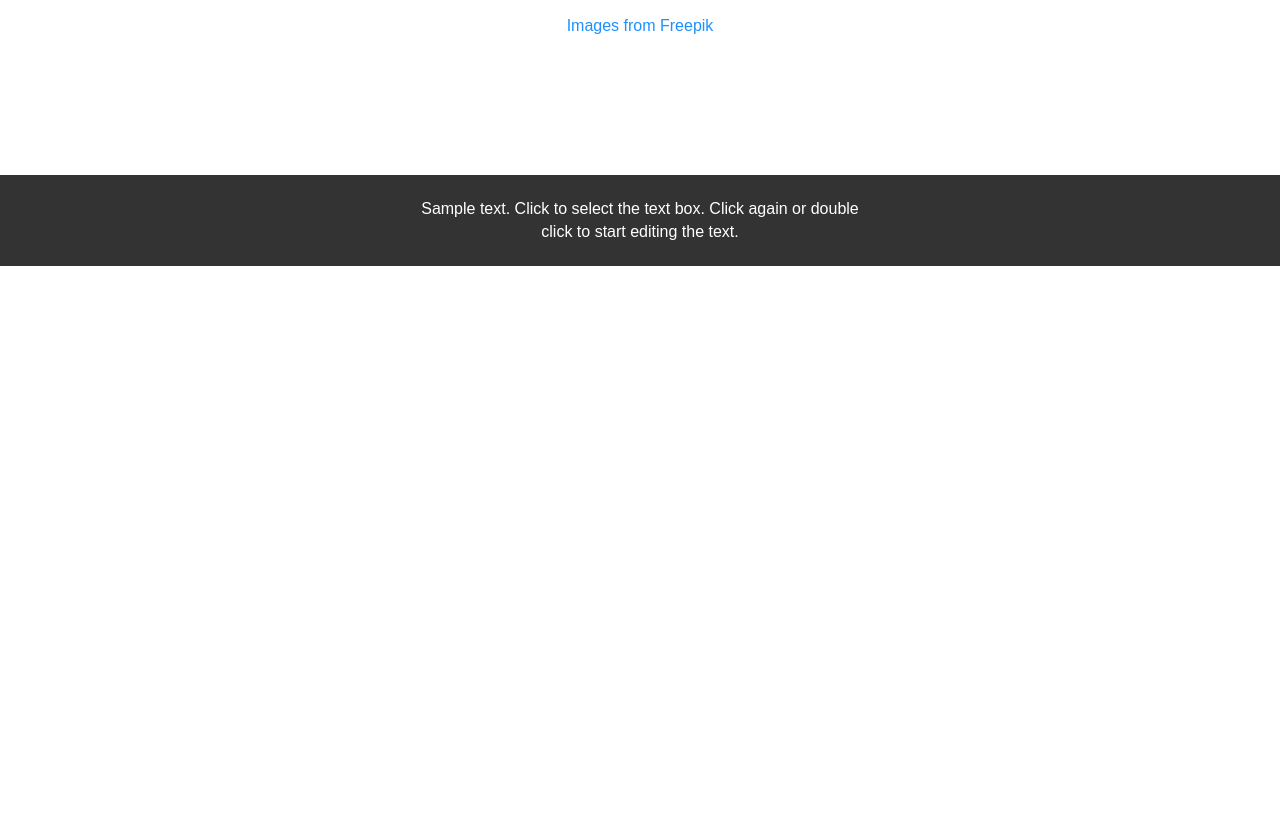
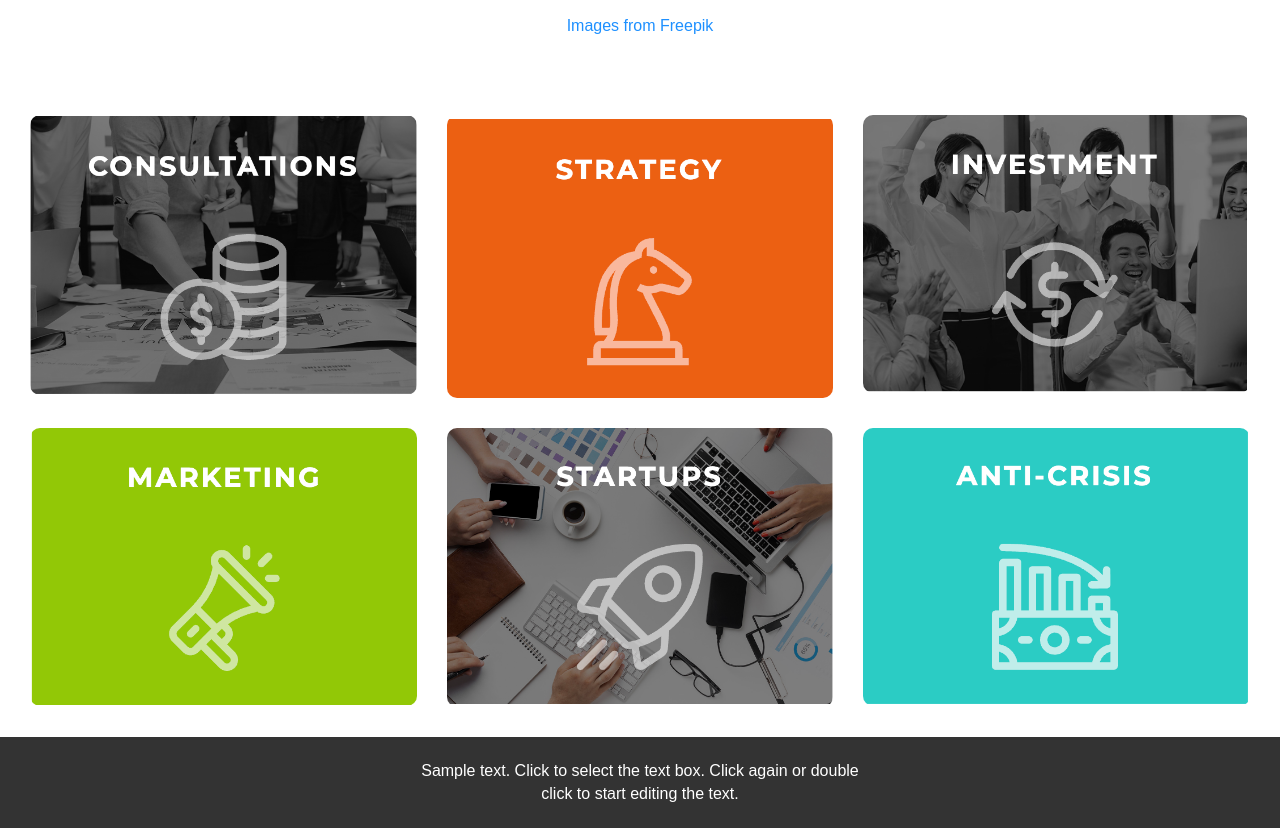
Before and after one commit to Kross-1/burger, a plain HTML site: page index.html in a window 1280 px wide. Shown: the part 290-1118 px from the top of the page. Before the commit the page ends 800 px from the top, so only its background shows below. Drawn offline with Linux system fonts and the light colour scheme.

Commit message:
Update index.html

```diff
--- a/index.html
+++ b/index.html
@@ -29,12 +29,12 @@
         <a href="Freepik">Images from Freepik</a>
     </div>
     <div class="img">
-        <img src="Новая папка/Снимок экрана 2024-12-16 в 12.48.10.png" alt="">
-        <img src="Новая папка/Снимок экрана 2024-12-16 в 12.48.47.png" alt="">
-        <img src="Новая папка/Снимок экрана 2024-12-16 в 12.49.09.png" alt="">
-        <img src="Новая папка/Снимок экрана 2024-12-16 в 12.49.46.png" alt="">
-        <img src="Новая папка/Снимок экрана 2024-12-16 в 12.50.13.png" alt="">
-        <img src="Новая папка/Снимок экрана 2024-12-16 в 12.50.36.png" alt="">
+        <img src="1.png" alt="">
+        <img src="2.png" alt="">
+        <img src="3.png" alt="">
+        <img src="4.png" alt="">
+        <img src="5.png" alt="">
+        <img src="6.png" alt="">
     </div>
     <div class="footer">
         <p>Sample text. Click to select the text box. Click again or double</p>
```
